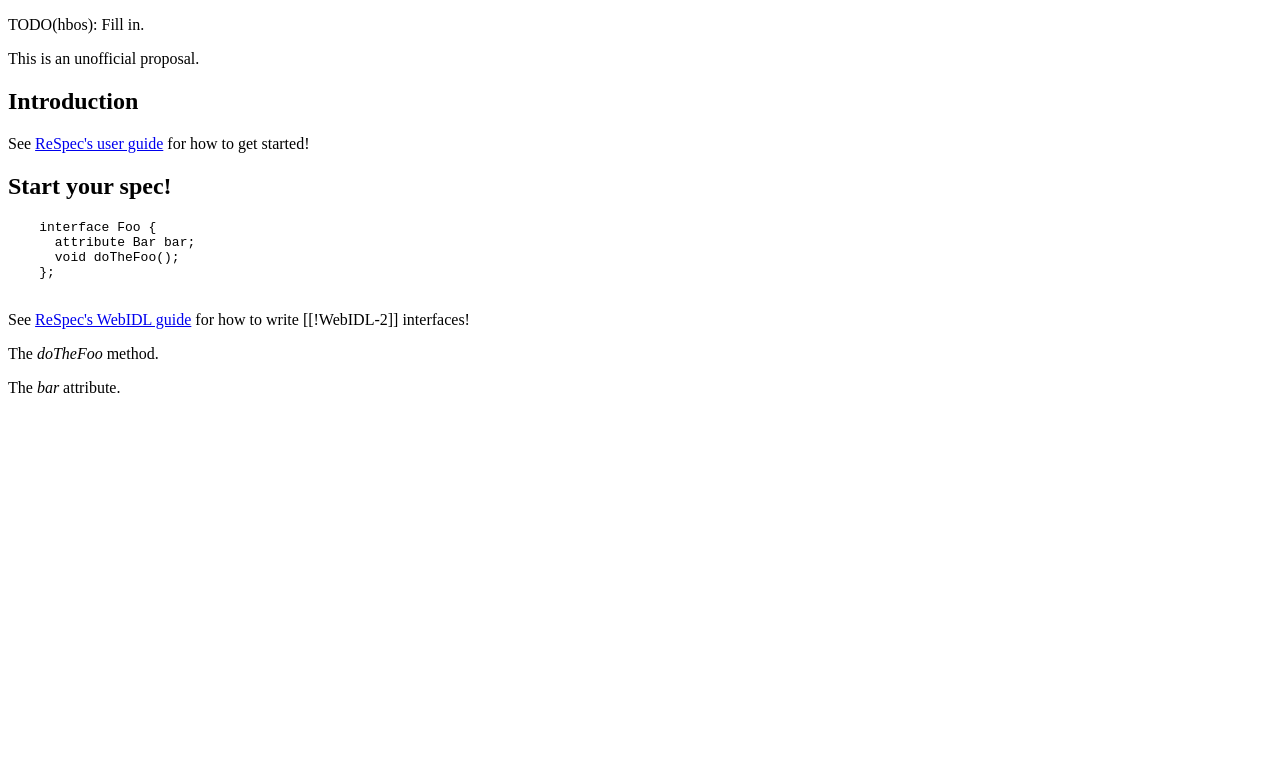
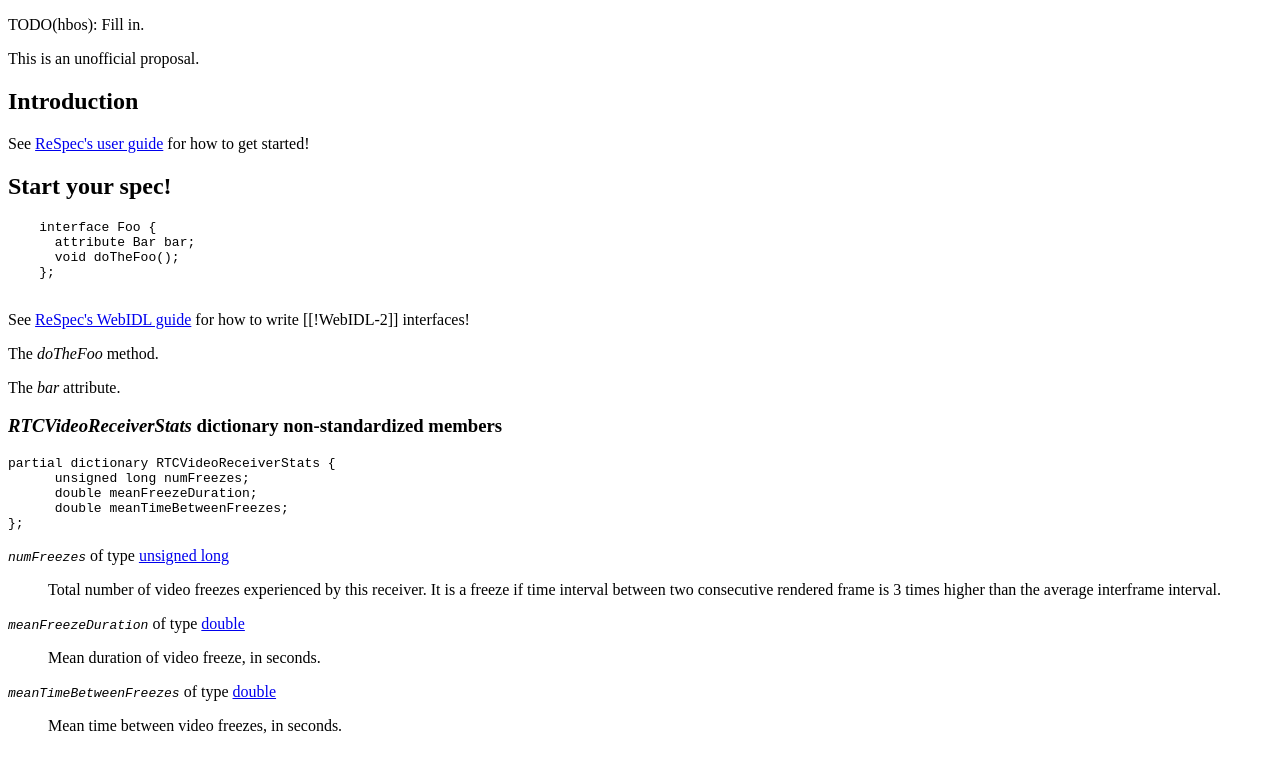
Before and after one commit to w3c/webrtc-provisional-stats, a plain HTML site: page index.html in a window 1280 px wide. Drawn offline with Linux system fonts and the light colour scheme.

Commit message:
Add description for non-standardized video freeze metrics.

```diff
--- a/index.html
+++ b/index.html
@@ -85,6 +85,48 @@
       The <dfn>bar</dfn> attribute.
     </p>
   </section>
+  <section id="RTCVideoReceiverStats-dict*">
+    <h3>
+      <dfn>RTCVideoReceiverStats</dfn> dictionary non-standardized members
+    </h3>
+    <pre class="idl">partial dictionary RTCVideoReceiverStats {
+      unsigned long numFreezes;
+      double meanFreezeDuration;
+      double meanTimeBetweenFreezes;
+};</pre>
+    <dl data-link-for="RTCVideoReceiverStats" data-dfn-for="RTCVideoReceiverStats" class=
+    "dictionary-members">
+      <dt>
+        <dfn><code>numFreezes</code></dfn> of type
+        <span class="idlMemberType"><a href="https://heycam.github.io/webidl/#idl-unsigned-long">unsigned long</a></span>
+      </dt>
+      <dd>
+        <p>
+          Total number of video freezes experienced by this receiver. It is a freeze if time
+          interval between two consecutive rendered frame is 3 times higher than the average
+          interframe interval.
+        </p>
+      </dd>
+      <dt>
+        <dfn><code>meanFreezeDuration</code></dfn> of type
+        <span class="idlMemberType"><a href="https://heycam.github.io/webidl/#idl-double">double</a></span>
+      </dt>
+      <dd>
+        <p>
+          Mean duration of video freeze, in seconds.
+        </p>
+      </dd>
+      <dt>
+        <dfn><code>meanTimeBetweenFreezes</code></dfn> of type
+        <span class="idlMemberType"><a href="https://heycam.github.io/webidl/#idl-double">double</a></span>
+      </dt>
+      <dd>
+        <p>
+          Mean time between video freezes, in seconds.
+        </p>
+      </dd>
+    </dl>
+  </section>
 </body>
 
 </html>
```
